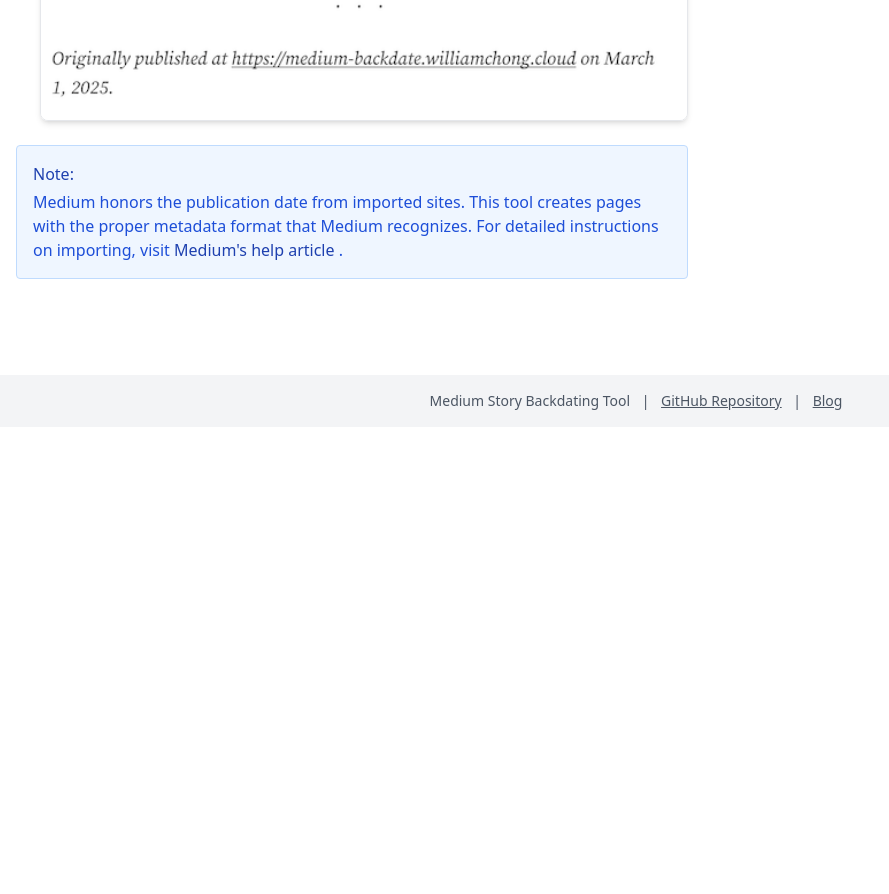
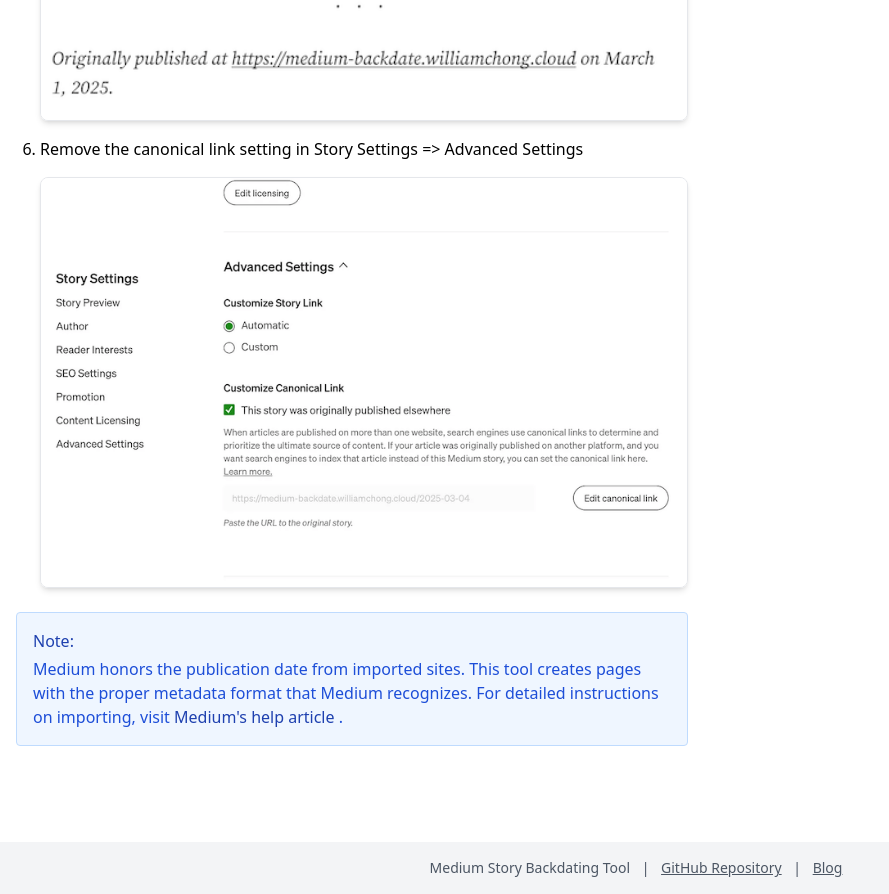
Before and after one commit to williamchong/medium-import-backdate, a Nuxt app: page / in a window 1280 px wide. Shown: the part 1500-2394 px from the top of the page, without its empty margins (0-889 px from the left). Before the commit the page ends 1927 px from the top, so only its background shows below. Built offline with nearby package versions, Linux system fonts and the light colour scheme.

Commit message:
💬 Add step to remove canonical link

```diff
--- a/i18n/locales/en-US.json
+++ b/i18n/locales/en-US.json
@@ -15,14 +15,13 @@
       "steps": {
         "selectDate": "Use the date picker above to {0} your desired publish date",
         "copyUrl": "{0} the generated URL",
-        "goToMedium": "Go to Medium and click {0}",
-        "importUrl": "Paste this link in Medium's import field",
-        "result": "The imported story will have a published date of your choice, replace the placeholder text with your own content."
+        "goToMedium": "Go to Medium and click {0}"
       },
       "importStory": "Import a story",
       "figureCaption": {
         "importField": "Paste this link in Medium's import field",
-        "importResult": "The imported story will have a published date of your choice, replace the placeholder text with your own content."
+        "importResult": "The imported story will have a published date of your choice, replace the placeholder text with your own content.",
+        "canonicalSettings": "Remove the canonical link setting in Story Settings => Advanced Settings"
       }
     },
     "note": {
--- a/pages/index.vue
+++ b/pages/index.vue
@@ -88,6 +88,12 @@
             <img src="~/assets/import-result.png" alt="Import Result" class="w-full border rounded-lg shadow-md my-4">
           </figure>
         </li>
+        <li>
+          <figure>
+            <figcaption>{{ $t('index.howTo.figureCaption.canonicalSettings') }}</figcaption>
+            <img src="~/assets/medium-settings.png" alt="Advanced Settings" class="w-full border rounded-lg shadow-md my-4">
+          </figure>
+        </li>
       </ol>
 
       <div class="bg-blue-50 border border-blue-200 rounded p-4 mb-6">
```
Also changed, not shown: i18n/locales/zh-TW.json (+3 -4 lines), assets/medium-settings.png (added).
